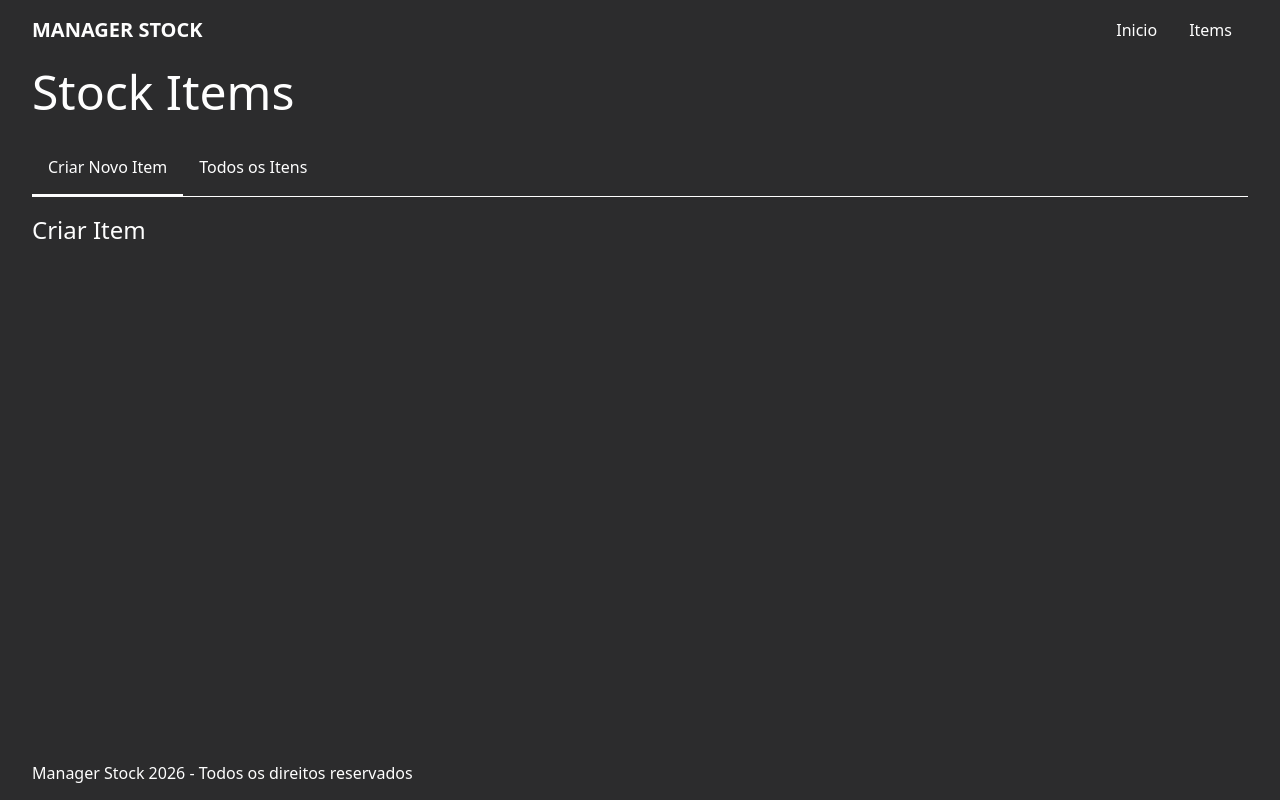
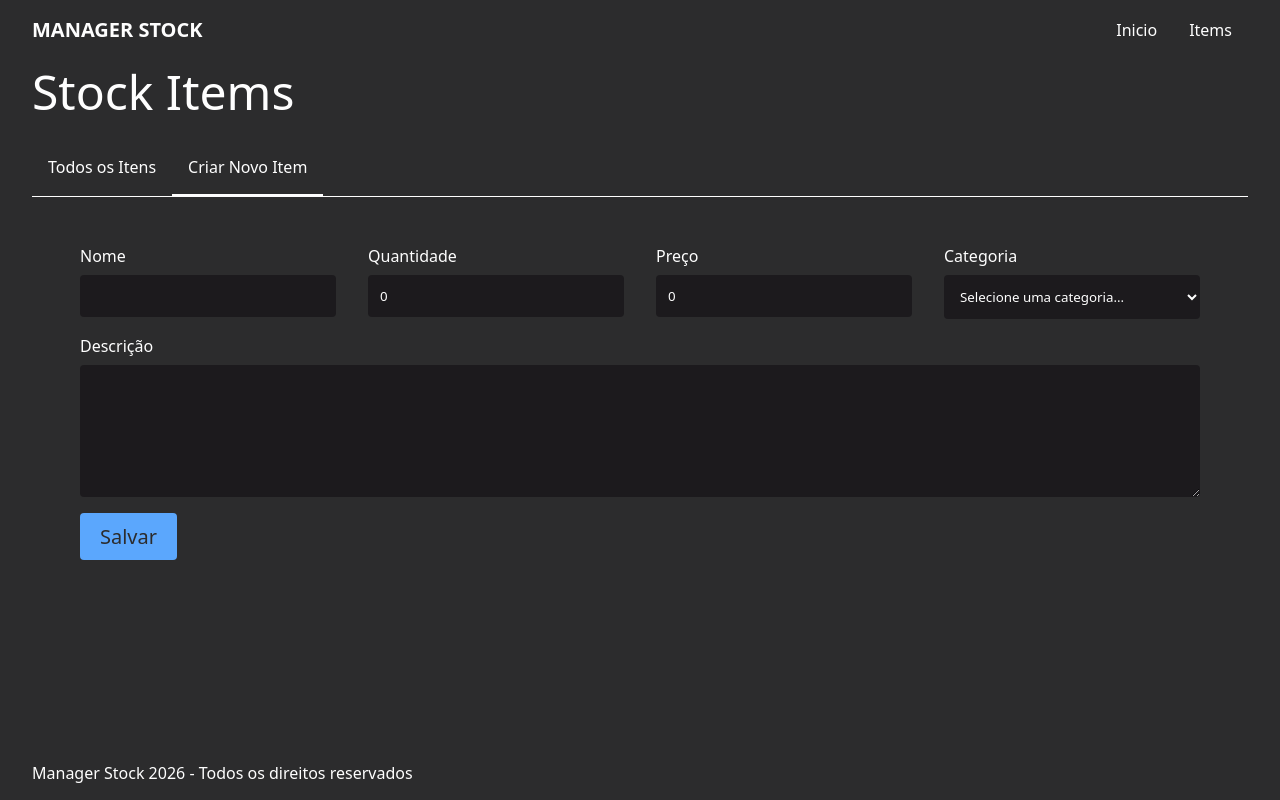
Before and after one commit to romariobreis/stock-manager, a React (Vite) app: page /items/new in a window 1280 px wide. Built offline with nearby package versions, Linux system fonts and the light colour scheme.

Commit message:
feat: add list and create items use cases

```diff
--- a/src/App.jsx
+++ b/src/App.jsx
@@ -1,8 +1,11 @@
 import { RouterProvider } from "react-router-dom";
 import router from "./router";
+import { StockContextProvider } from "./contexts/StockContext";
 
 export default function App() {
   return (
-    <RouterProvider router={router} />
+    <StockContextProvider>
+      <RouterProvider router={router} />
+    </StockContextProvider>
   )
 }
--- /dev/null
+++ b/src/components/ItemForm.jsx
@@ -0,0 +1,113 @@
+import { useRef, useState } from "react"
+import StockItem, { CATEGORIES } from "../entities/StockItem"
+import useStock from "../hooks/useStock"
+
+export default function ItemForm({ itemToUpdate }) {
+  const defaultItem = {
+    name: "",
+    description: "",
+    quantity: 0,
+    price: 0,
+    category: ""
+  }
+
+  const [item, setItem] = useState(itemToUpdate ? itemToUpdate : defaultItem)
+  const { addItem } = useStock()
+  const inputRef = useRef(null)
+
+  const handleChange = (ev) => {
+    setItem((current) => ({ ...current, [ev.target.name]: ev.target.value }))
+  }
+
+  const handleSubmit = (ev) => {
+    ev.preventDefault()
+    try {
+      const stockItem = new StockItem(item)
+      addItem(stockItem)
+      setItem(defaultItem)
+      inputRef.current.focus()
+    } catch (error) {
+      console.log(error)
+    }
+  }
+
+  return (
+    <form onSubmit={handleSubmit}>
+      <div className="row">
+        <div>
+          <label htmlFor="name">Nome</label>
+          <input
+            type="text"
+            name="name"
+            id="name"
+            required
+            ref={inputRef}
+            value={item.name}
+            onChange={handleChange}
+          />
+        </div>
+        <div>
+          <label htmlFor="quantity">Quantidade</label>
+          <input
+            type="number"
+            name="quantity"
+            id="quantity"
+            required
+            min={0}
+            step={1}
+            value={item.quantity}
+            onChange={handleChange}
+          />
+        </div>
+        <div>
+          <label htmlFor="price">Preço</label>
+          <input
+            type="number"
+            name="price"
+            id="price"
+            required
+            min={0.00}
+            step={0.01}
+            value={item.price}
+            onChange={handleChange}
+          />
+        </div>
+        <div>
+          <label htmlFor="category">Categoria</label>
+          <select
+            name="category"
+            id="category"
+            required
+            value={item.category}
+            onChange={handleChange}
+          >
+            <option disabled value="">Selecione uma categoria...</option>
+            {CATEGORIES.map((category) => (
+              <option
+                key={category}
+                value={category}
+                defaultChecked={item.category === category}
+              >
+                {category}
+              </option>
+            ))}
+          </select>
+        </div>
+      </div>
+      <div className="form-control">
+        <label htmlFor="description">Descrição</label>
+        <textarea
+          name="description"
+          id="description"
+          required
+          rows={6}
+          value={item.description}
+          onChange={handleChange}
+        ></textarea>
+      </div>
+      <button className="button is-primary is-large">
+        Salvar
+      </button>
+    </form>
+  )
+}
--- /dev/null
+++ b/src/components/ItemsTable.jsx
@@ -0,0 +1,38 @@
+import { Link } from "react-router-dom";
+import useStock from "../hooks/useStock";
+
+export default function ItemsTable() {
+  const { items } = useStock();
+
+  return (
+    <table>
+      <thead>
+        <tr>
+          <th>ID</th>
+          <th>Nome</th>
+          <th>Em Estoque</th>
+          <th>Categoria</th>
+          <th>Ações</th>
+        </tr>
+      </thead>
+      <tbody>
+        {items.map((item) => (
+          <tr key={item.id}>
+            <td>{item.id}</td>
+            <td>{item.name}</td>
+            <td>{item.quantity} unid.</td>
+            <td>{item.category}</td>
+            <td>
+              <Link to={`/items/${item.id}`} className="button is-primary is-small">
+                Ver
+              </Link>
+              <Link to={`/items/${item.id}/update`} className="button is-small">
+                Atualizar
+              </Link>
+            </td>
+          </tr>
+        ))}
+      </tbody>
+    </table>
+  )
+}
--- /dev/null
+++ b/src/contexts/StockContext.jsx
@@ -0,0 +1,35 @@
+import { createContext, useState } from "react";
+
+export const StockContext = createContext({})
+
+//Item: {name, description, quantity, price, category, createdAt, updatedAt}
+
+export function StockContextProvider({ children }) {
+  const [items, setItems] = useState(() => {
+    const storedItems = localStorage.getItem("manager-stock")
+    const itemsArray = JSON.parse(storedItems)
+
+    if (!itemsArray) return []
+
+    itemsArray.forEach(item => {
+      item.createdAt = new Date(item.createdAt)
+      item.updatedAt = new Date(item.updatedAt)
+    });
+
+    return itemsArray
+  })
+
+  const addItem = (item) => {
+    setItems(currentState => {
+      const updatedItems = [item, ...currentState]
+      localStorage.setItem("manager-stock", JSON.stringify(updatedItems))
+      return updatedItems
+    })
+  }
+
+  return (
+    <StockContext.Provider value={{ items, addItem }}>
+      {children}
+    </StockContext.Provider>
+  )
+}
--- /dev/null
+++ b/src/entities/StockItem.js
@@ -0,0 +1,37 @@
+export default class StockItem {
+  constructor({ name, description, quantity, price, category }) {
+    this.id = Math.floor(Math.random() * 1000000)
+    this.name = name
+    this.description = description
+    this.quantity = +quantity
+    this.price = +price
+    this.category = category
+    this.createdAt = new Date()
+    this.updatedAt = new Date()
+    this.#validate()
+  }
+
+  #validate() {
+    const validName = typeof this.name === "string"
+    const validDescription = typeof this.description === "string"
+    const validQuantity = typeof this.quantity === "number" && Number.isInteger(this.quantity)
+    const validPrice = typeof this.price === "number"
+    const validCategory = CATEGORIES.includes(this.category)
+    if (!(
+      validName &&
+      validDescription &&
+      validQuantity &&
+      validPrice &&
+      validCategory
+    )) {
+      throw new Error("Invalid item!")
+    }
+  }
+}
+
+export const CATEGORIES = [
+  "Jogos",
+  "Livros",
+  "Brinquedos",
+  "Acessórios"
+]
--- /dev/null
+++ b/src/hooks/useStock.js
@@ -0,0 +1,6 @@
+import { useContext } from "react";
+import { StockContext } from "../contexts/StockContext";
+
+export default function useStock() {
+  return useContext(StockContext)
+}
--- a/src/pages/CreateItem.jsx
+++ b/src/pages/CreateItem.jsx
@@ -1,5 +1,7 @@
+import ItemForm from "../components/ItemForm";
+
 export default function CreateItem() {
   return (
-    <h2>Criar Item</h2>
+    <ItemForm />
   )
 }
--- a/src/pages/ItemsLayout.jsx
+++ b/src/pages/ItemsLayout.jsx
@@ -6,8 +6,8 @@ export default function ItemsLayout() {
     <main>
       <h1>Stock Items</h1>
       <div className="tabs">
+        <Link to="/items" className={`tab ${pathname === "/items" ? "active" : ""}`}>Todos os Itens</Link>
         <Link to="/items/new" className={`tab ${pathname === "/items/new" ? "active" : ""}`}>Criar Novo Item</Link>
-        <Link to="/items" className={`tab ${pathname === "/items" ? "active" : ""}`}>Todos os Itens</Link>
       </div>
       <Outlet />
     </main>
--- a/src/pages/ListItems.jsx
+++ b/src/pages/ListItems.jsx
@@ -1,5 +1,7 @@
+import ItemsTable from "../components/ItemsTable";
+
 export default function ListItems() {
   return (
-    <h2>Listar Items</h2>
+    <ItemsTable />
   )
 }
```
